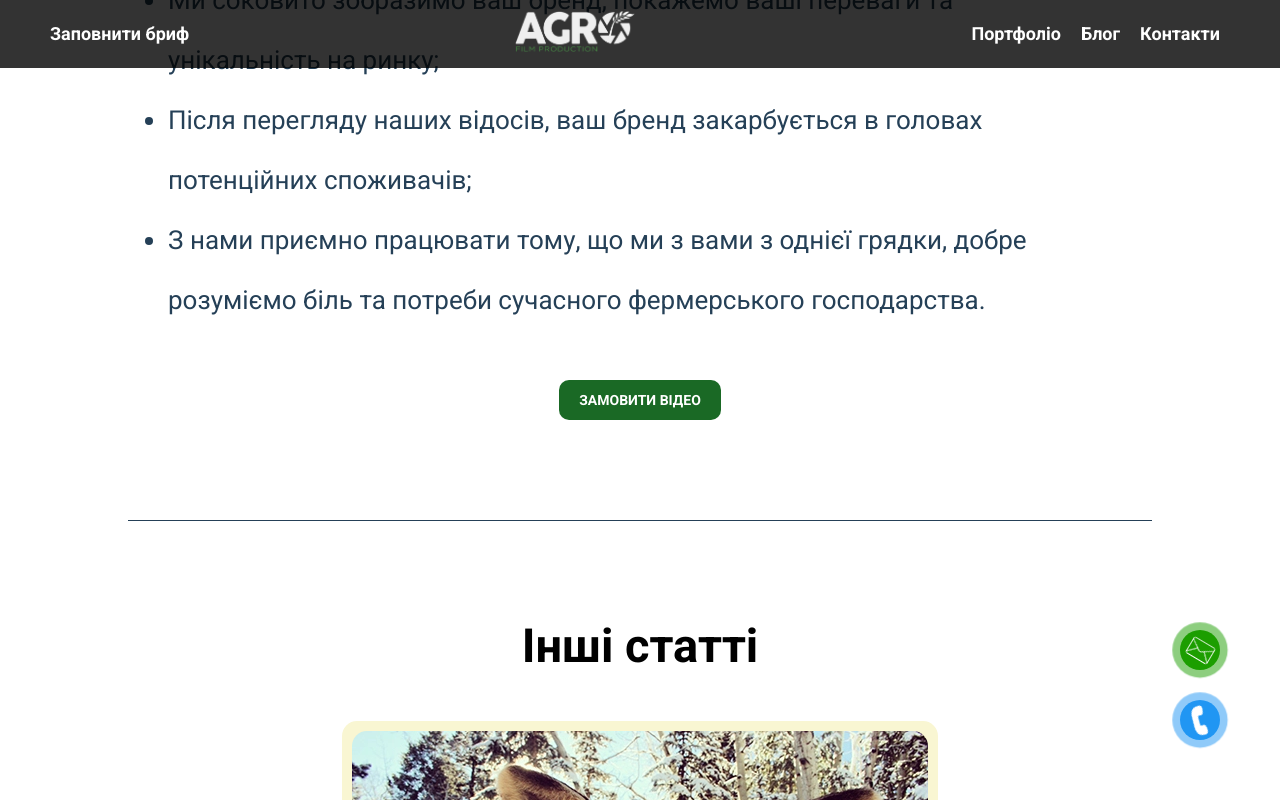
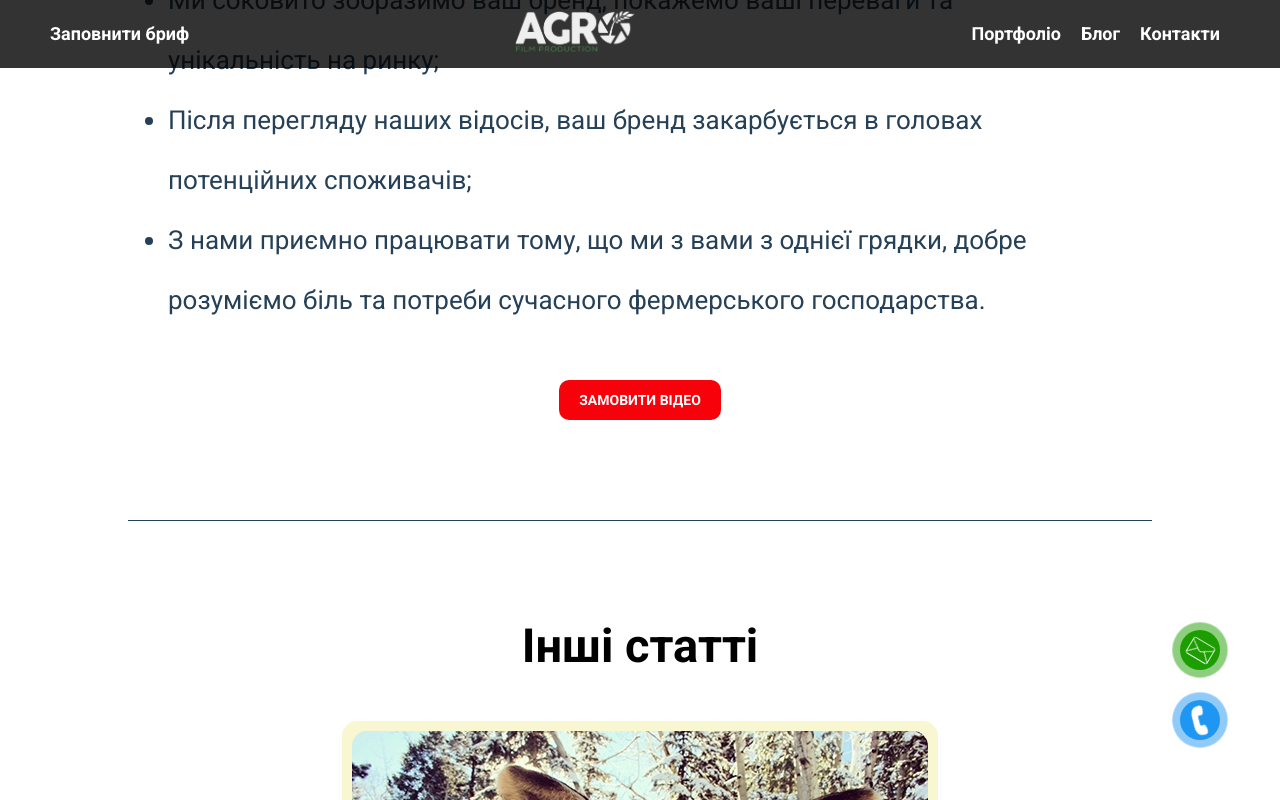
Before and after one commit to agrofilming/agrofilming-next, a Next.js app: page /blog/post/1 in a window 1280 px wide. In both pictures the pointer is over the button "ЗАМОВИТИ ВІДЕО". Shown: the part 4559-5359 px from the top of the page. Built offline with nearby package versions, Linux system fonts and the light colour scheme.

Commit message:
add scss

```diff
--- a/src/components/Button/index.module.scss
+++ b/src/components/Button/index.module.scss
@@ -1,5 +1,5 @@
-@use "src/styles/mixins" as m;
-@use "src/styles/variables" as v;
+@use 'src/styles/mixins' as m;
+@use 'src/styles/variables' as v;
 
 .btn {
   @include m.flex(var(--btn-gap), center, center);
@@ -8,7 +8,9 @@
   height: var(--btn-height);
   text-transform: var(--btn-textTransform);
   border-radius: 10px;
-  transition: color 0.2s, background-color 0.2s;
+  transition:
+    color 0.2s,
+    background-color 0.2s;
 
   &:focus-visible {
     outline: none;
@@ -28,7 +30,7 @@
   }
 
   &:hover {
-    background-color: v.$color-dark-green;
+    background-color: v.$color-red;
   }
 }
 
@@ -37,7 +39,8 @@
   border: 1px solid v.$color-white;
   background-color: transparent;
 
-  &.active, &:hover {
+  &.active,
+  &:hover {
     background-color: v.$color-white;
     color: v.$color-dark-blue;
 
```
